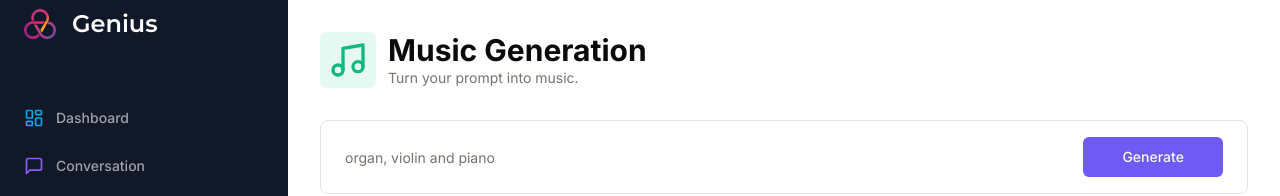
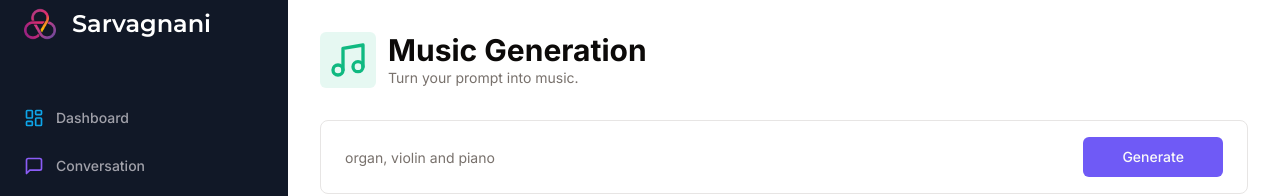
Before and after one commit to chandansmartone/AI-Club, a Next.js app: page /music in a window 1280 px wide. Shown: the top 196 px of the page. Built offline with nearby package versions, Linux system fonts and the light colour scheme; no server answers.

Commit message:
changed icon

```diff
--- a/components/SideBar.tsx
+++ b/components/SideBar.tsx
@@ -90,7 +90,7 @@ const SideBar = ({
         />
         </div>
         <h1 className={cn("text-2xl font-bold",montserrt.className )}>
-          Genius
+          Sarvagnani
         </h1>
         </Link>
         <div className="space-y-1">
```
